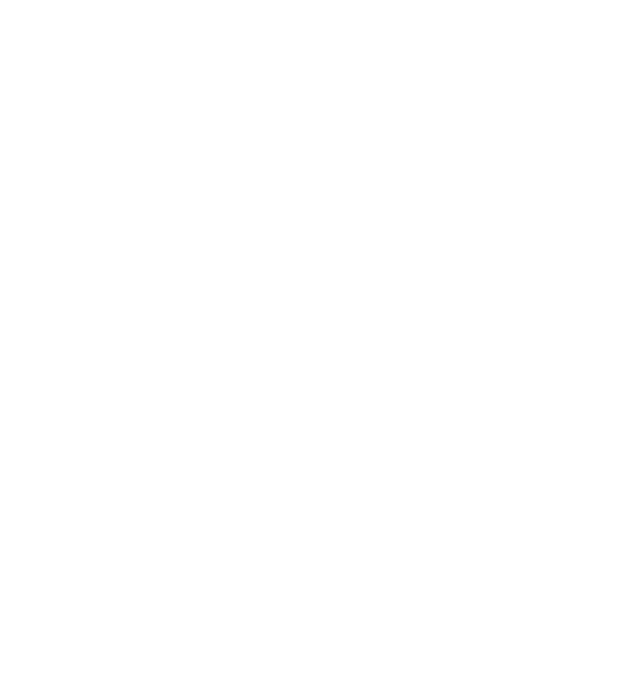
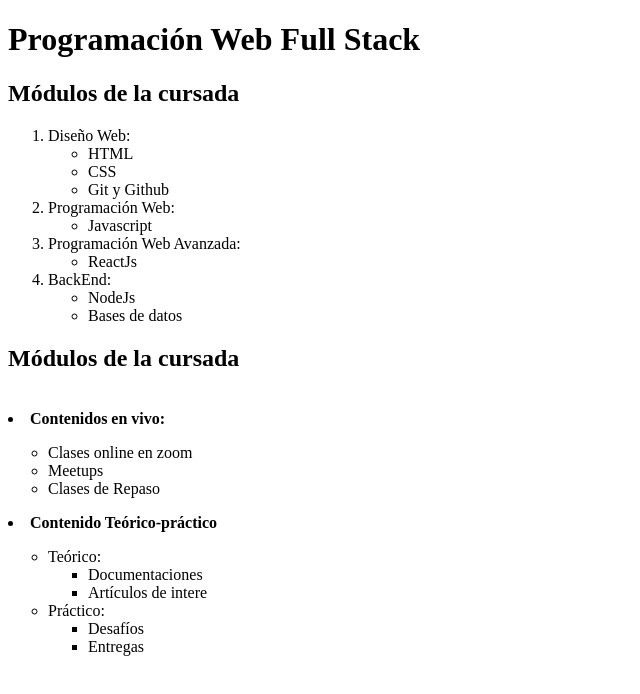
Before and after one commit to NadiaLujan/Ejercicio1, a plain HTML site: page ejercicio2.html in a window 1280 px wide. Shown: the whole page, without its empty margins (0-640 px from the left). Drawn offline with Linux system fonts and the light colour scheme.

Commit message:
actualice ejercicio2.html

```diff
--- a/ejercicio2.html
+++ b/ejercicio2.html
@@ -6,6 +6,58 @@
     <title>Document</title>
 </head>
 <body>
+    <h1>Programación Web Full Stack</h1>
 
+    <h2>Módulos de la cursada</h2>
+        <div>
+            <ol>
+                <li>Diseño Web:</li>
+                   <ul>
+                      <li>HTML</li>
+                      <li>CSS</li>
+                      <li>Git y Github</li>
+                   </ul>
+                <li>Programación Web:</li>
+                   <ul>
+                      <li>Javascript</li>
+                   </ul>
+                <li>Programación Web Avanzada:</li>
+                   <ul>
+                      <li>ReactJs</li>
+                   </ul>
+                <li>BackEnd:</li>
+                   <ul>
+                      <li>NodeJs</li>
+                      <li>Bases de datos</li>
+                   </ul>
+            </ol>
+        </div>
+
+
+    <h2>Módulos de la cursada</h2>
+        <div>
+            <br>
+                <li><b>Contenidos en vivo:</b></li>
+                   <ul>
+                      <li type="circle">Clases online en zoom</li>
+                      <li type="circle">Meetups</li>
+                      <li type="circle">Clases de Repaso</li>
+                   </ul>
+
+                <li><b>Contenido Teórico-práctico</b></li>
+                   <ul>
+                      <li type="circle">Teórico:</li>
+                            <ul>
+                                <li type="square">Documentaciones</li>
+                                <li type="square">Artículos de intere</li>
+                            </ul>
+                      <li type="circle">Práctico:</li>
+                            <ul>
+                                <li type="square">Desafíos</li>
+                                <li type="square">Entregas</li>
+                            </ul>
+                   </ul>
+            </ul>
+        </div>
 </body>
 </html>
```
